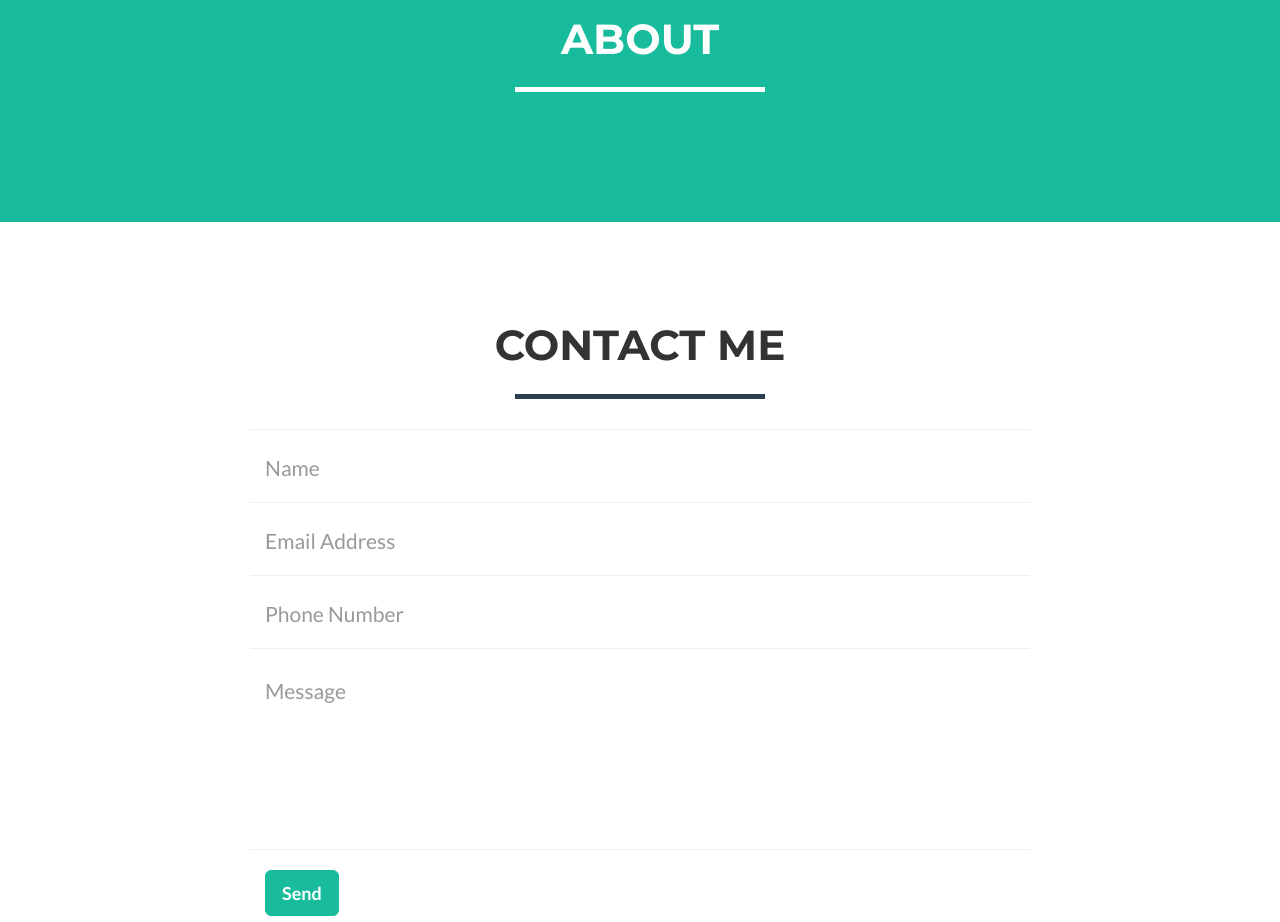
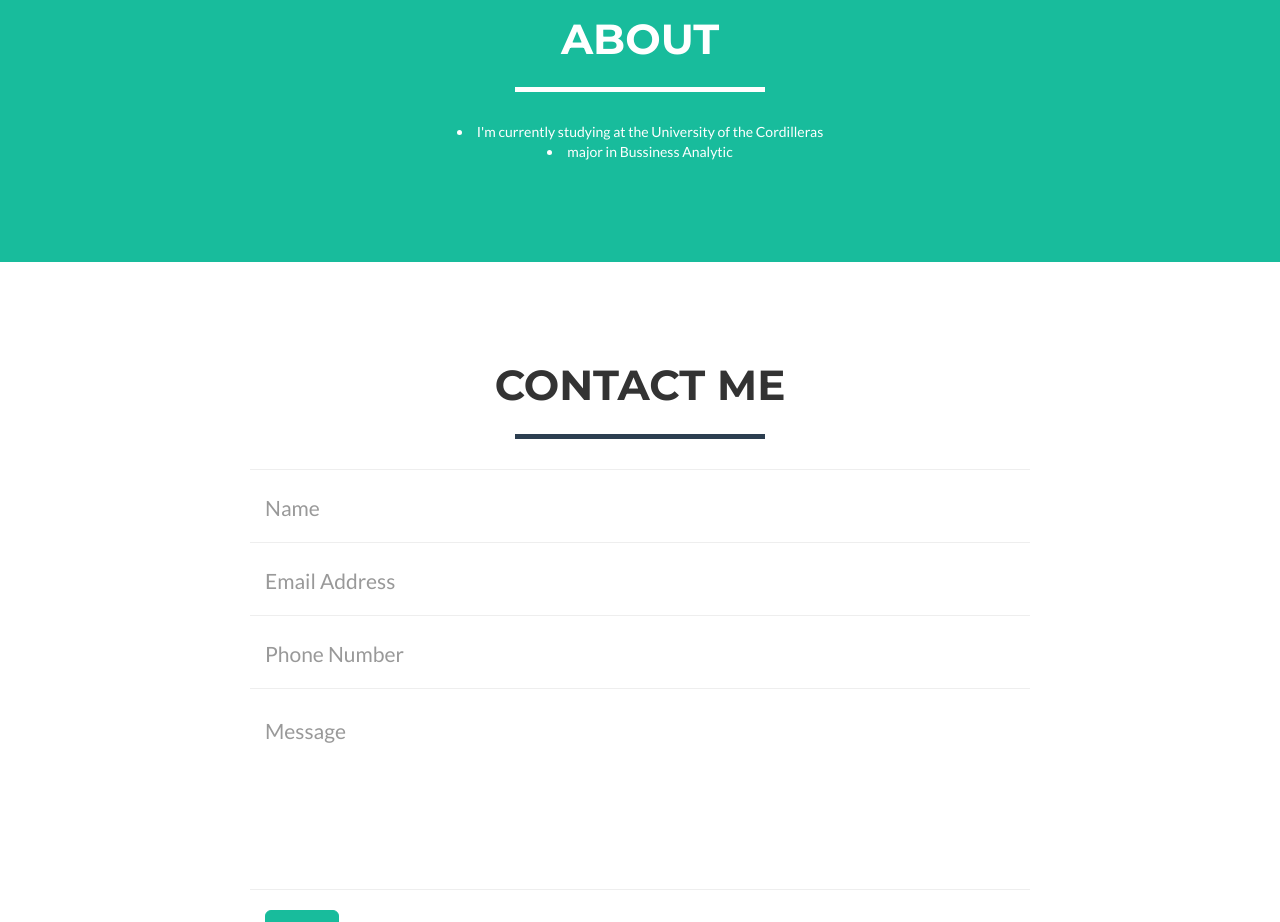
Before and after one commit to ghuyle/ghuyle1.github.io, a website: page index.html in a window 1280 px wide. Shown: the part 1780-2702 px from the top of the page. Drawn offline with nearby package versions, Linux system fonts and the light colour scheme.

Commit message:
Update index.html

```diff
--- a/index.html
+++ b/index.html
@@ -165,6 +165,8 @@
                 <div class="col-lg-12 text-center">
                     <h2>About</h2>
                     <hr class="star-light">
+                    <li>I'm currently  studying at the University of the Cordilleras</li>
+                    <li>major in Bussiness Analytic</li>
                 </div>
             </div>
 
```
